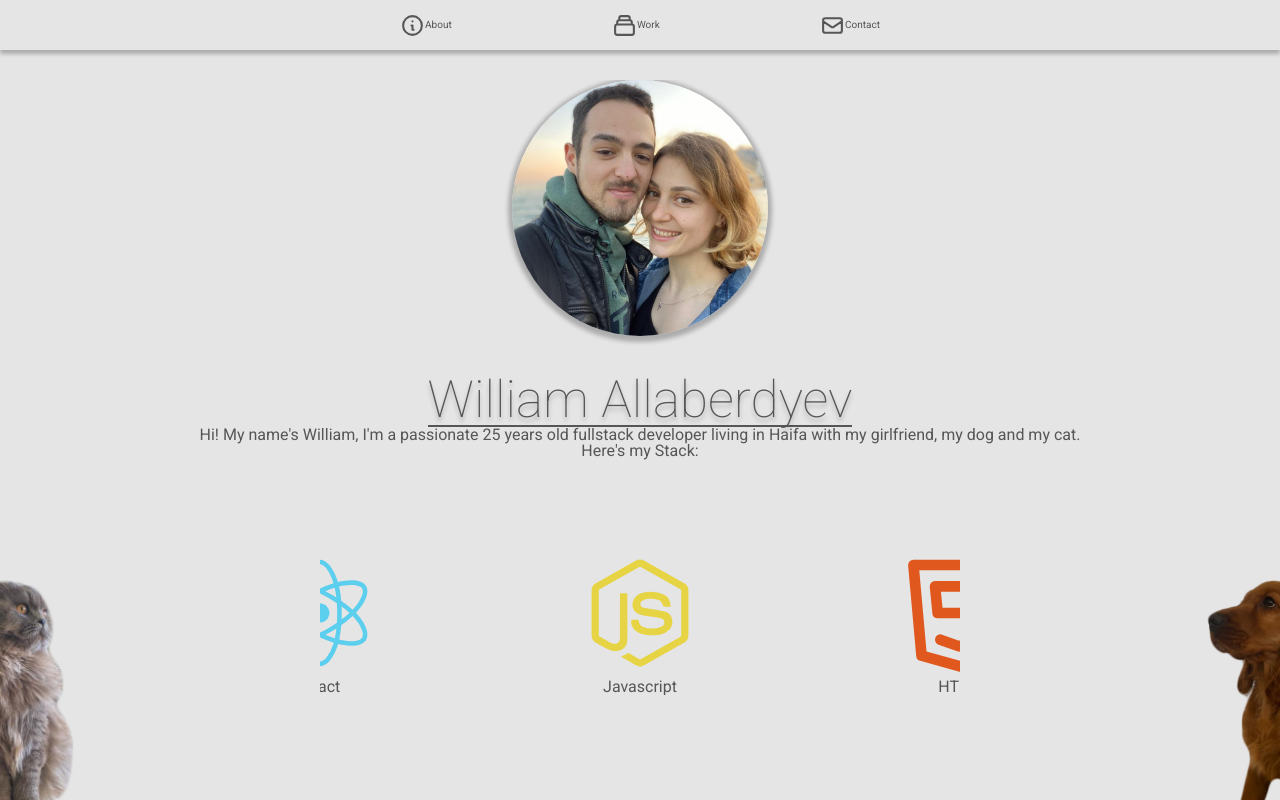
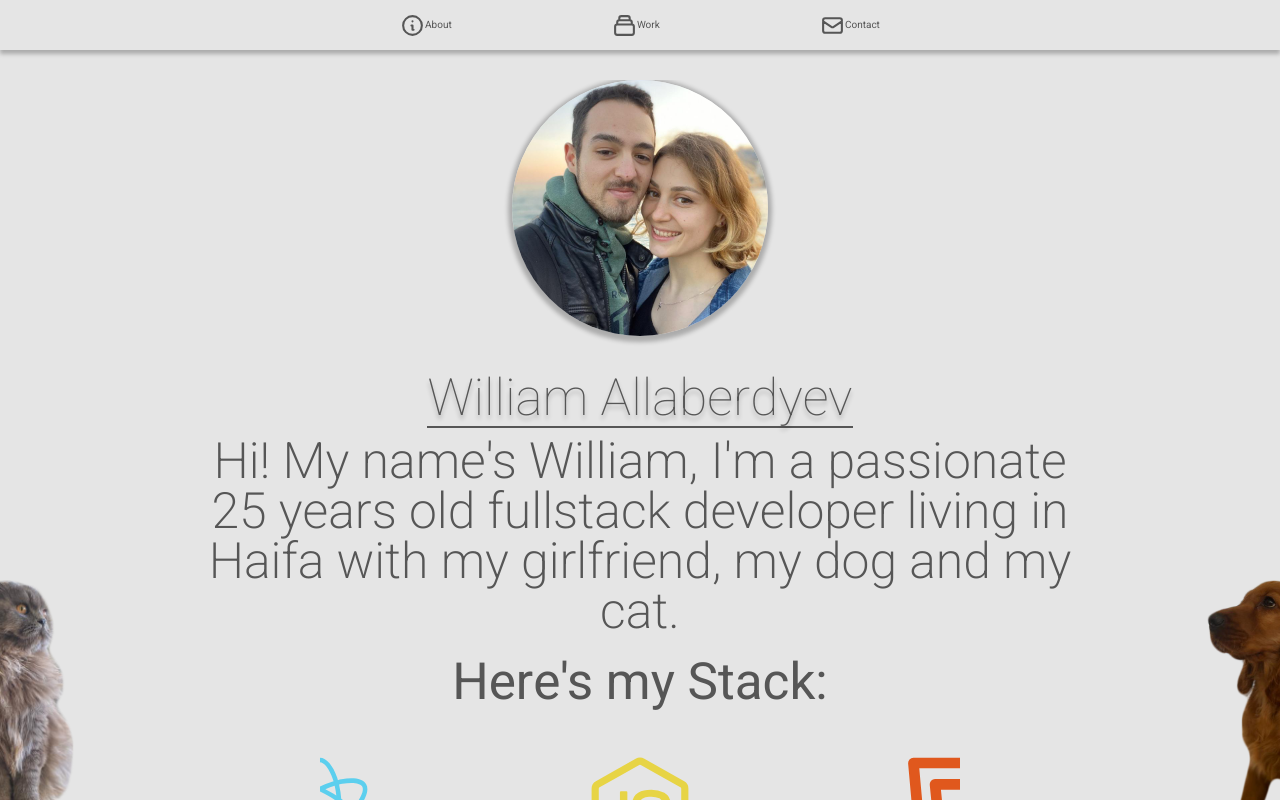
Before and after one commit to WilliamAlb/Portfolio, a React (Create React App) app: page / in a window 1280 px wide. Built offline with nearby package versions, Linux system fonts and the light colour scheme.

Commit message:
added animations file,added animations and refined responsivity

```diff
--- a/src/components/About.css
+++ b/src/components/About.css
@@ -1,3 +1,4 @@
+
 #About{
     display: flex;
     color: var(--textColor);
@@ -5,10 +6,12 @@
     align-items: center;
     overflow: hidden;
 }
+
 .about-content-container{
     display: flex;
     flex-direction: column;
     align-items: center;
+    animation: fadeDrop 0.5s ease forwards;
 }
 .about-text-container{
     display: flex;
@@ -16,6 +19,7 @@
     justify-content: center;
     align-items: center;
     margin: 3% 0px;
+
 }
 .profile-pic{
     background-image: url('../images/profile-pic-alt.jpg');
@@ -26,6 +30,8 @@
     box-shadow: 0px 2px 4px 4px rgba(0, 0, 0, 0.25);
     width: clamp(200px,20vw,500px);
     height: clamp(200px,20vw,500px);
+    animation: fadeDrop 0.5s ease forwards;
+
 }
 
 @media only screen and (max-height:600px) {
@@ -34,7 +40,7 @@
         height: clamp(150px,20vw,500px);
     }
 }
-@media only screen and (max-height:400px) {
+@media only screen and (max-height:550px) {
     .about-content-container{
         display: flex;
         flex-direction: row;
@@ -54,11 +60,13 @@
 }
 
 #About p {
-    font-size: var(--h5Size);
+    font-size: var(--h4Size);
+    font-weight: 200;
     margin: 0px 15vw;
     text-align: center;
+    margin: 10px 15vw 20px;
 }
-@media only screen and (max-height:400px) {
+@media only screen and (max-height:550px) {
     #About p {
         font-size:12px;
         margin: 0px 10px;
@@ -74,6 +82,9 @@
     text-shadow: 0px 4px 4px rgba(0, 0, 0, 0.25);
 }
 
+#About h3{
+    font-size:  var(--h3Size);
+}
 .stack-icon{
     width: clamp(80px,10vw,200px);
     height: clamp(80px,10vw,200px);
@@ -91,6 +102,7 @@
     text-align: center;
     justify-content: center;
     position: relative;
+    animation: fadeIn 1s ease forwards;
 
 }
 
@@ -106,6 +118,7 @@
     justify-content: space-between;
     align-items: baseline;
     z-index: -1;
+    animation: fadeIn 1s ease forwards;
 
 }
 .cat-pic{
--- a/src/components/About.js
+++ b/src/components/About.js
@@ -35,7 +35,7 @@ function About(){
                 <div className='about-text-container'>
                     <h2>William Allaberdyev</h2>
                     <p>Hi! My name's William, I'm a passionate 25 years old fullstack developer living in Haifa with my girlfriend, my dog and my cat.</p>
-                    <p>Here's my Stack:</p>
+                    <h3>Here's my Stack:</h3>
                 </div>
             </div>
 
--- a/src/components/App.css
+++ b/src/components/App.css
@@ -1,3 +1,6 @@
+@import url('https://fonts.googleapis.com/css2?family=Roboto:wght@100;400&display=swap');
+@import url('https://fonts.googleapis.com/css2?family=Heebo:wght@100;200;400&display=swap');
+
 :root{
     --bgColor:#E5E5E5;
     --textColor:#565656;
@@ -7,6 +10,10 @@
     --h4Size: clamp(2rem,4vw,5rem);
     --h5Size: clamp(1.6rem,1vw,4rem);
     --psize: clamp(1rem,1vw,4rem);
+
+    --animation-first:1;
+    --animation-second:2;
+    --animation-third:3;
 }
 
 html{
@@ -30,6 +37,10 @@ html{
         margin-bottom: 50px;
         height: calc(100vh - 80px)
     }
+    .page-work{
+        margin-bottom: 50px;
+
+    }
 }
 @media only screen and (max-width:400px) {
     .page{
@@ -37,13 +48,9 @@ html{
         margin-bottom: 10px;
         height: calc(100vh - 20px)
     }
-    .page-work{
-        margin-top: 50px;
-        margin-bottom: 50px;
 
-    }
 }
-@media only screen and (max-height:300px) {
+@media only screen and (max-height:500px) {
     .page{
         margin-top: 5px;
         margin-bottom: 50px;
--- a/src/components/App.js
+++ b/src/components/App.js
@@ -11,6 +11,7 @@ import './App.css';
 import './Navbar.css';
 import './Contact.css';
 import './About.css'
+import './animations.css';
 
 function App() {
   return (
--- a/src/components/Contact.css
+++ b/src/components/Contact.css
@@ -1,5 +1,3 @@
-@import url('https://fonts.googleapis.com/css2?family=Roboto:wght@100;400&display=swap');
-
 .splashscreen{
     width: 100%;
     height: 100vh;
@@ -19,6 +17,7 @@
     color: var(--textColor);
     margin-left: 3vw;
     backdrop-filter: blur(2px);
+    animation: fadeDrop 1s ease forwards;
 }
 
 .splashscreen #right{
@@ -28,6 +27,7 @@
     color: var(--textColor);
     margin-left: 6vw;
     backdrop-filter: blur(2px);
+    animation: fadeDrop 1s ease forwards;
 }
 
 
@@ -39,6 +39,7 @@
     align-items: center;
     width: 80%;
     margin: 50px;
+    animation: fadeDrop 0.5s ease forwards;
 }
 
 .contact-icon{
--- a/src/components/Work.css
+++ b/src/components/Work.css
@@ -19,6 +19,7 @@
     margin: 3% auto;
     position: relative;
     font-family: 'Roboto', sans-serif;
+
 }
 @media only screen and (max-width:800px) {
     .work-item-right{
@@ -28,7 +29,8 @@
 .work-item-right img {
     width: 100%;
     height: auto;
-    box-shadow:  2px 4px 4px rgba(0, 0, 0, 0.5)
+    box-shadow:  2px 4px 4px rgba(0, 0, 0, 0.5);
+    animation: fadeGrow 1s ease forwards;
 }
 .work-stack{
     height:20px;
@@ -45,6 +47,7 @@
 .content-div-right{
     width: 100%;
     margin: 0px 3%;
+    animation: fadeInRight 2s ease forwards;
 }
 @media only screen and (max-width:800px) {
     .content-div-right{
@@ -79,7 +82,8 @@
 .work-item-left img {
     width: 100%;
     height: auto;
-    box-shadow:  2px 4px 4px rgba(0, 0, 0, 0.0.5)
+    box-shadow:  2px 4px 4px rgba(0, 0, 0, 0.0.5);
+    animation: fadeGrow 1s ease forwards;
 }
 
 .header-div-left{
@@ -96,6 +100,7 @@
 .content-div-left{
     width: 100%;
     margin: 0px 3%;
+    animation: fadeInLeft 2s ease forwards;
 }
 @media only screen and (max-width:800px) {
     .content-div-left{
--- /dev/null
+++ b/src/components/animations.css
@@ -0,0 +1,53 @@
+@keyframes fadeGrow {
+    from{
+        transform: scale(0.8);
+        opacity: 0;
+    }
+    to{
+        transform: scale(1);
+        opacity: 1;
+    }
+
+}
+@keyframes fadeInLeft {
+    from{
+        transform: translateX(-100px);
+        opacity: 0;
+    }
+    to{
+        transform: translateX(0px);
+        opacity: 1;
+    }
+
+}
+@keyframes fadeInRight {
+    from{
+        transform: translateX(100px);
+        opacity: 0;
+    }
+    to{
+        transform: translateX(0px);
+        opacity: 1;
+    }
+
+}
+
+@keyframes fadeDrop{
+    from{
+        transform: translateY(-100px);
+        opacity: 0;
+    }
+    to{
+        transform: translateY(0px);
+        opacity: 1;
+    }
+}
+
+@keyframes fadeIn{
+    from{
+        opacity: 0;
+    }
+    to{
+        opacity: 1;
+    }
+}
--- a/src/components/reset.css
+++ b/src/components/reset.css
@@ -21,7 +21,7 @@ time, mark, audio, video {
 	border: 0;
 	font-size: 100%;
 	font: inherit;
-	font-family: 'Roboto';
+	font-family: 'Heebo';
 	vertical-align: baseline;
 	text-decoration: none;
 	box-sizing: content-box;
```
